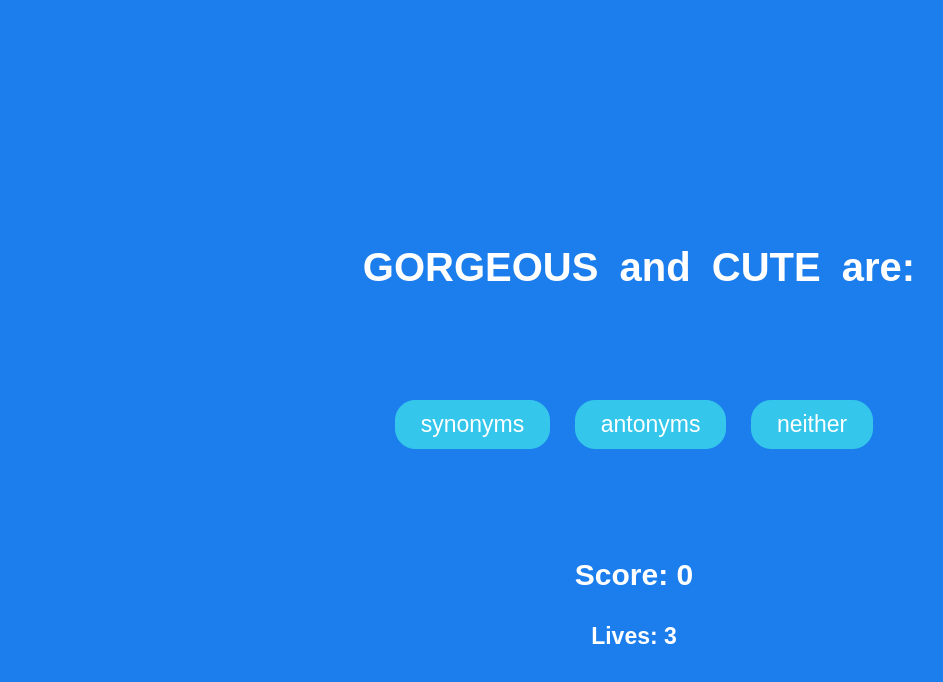
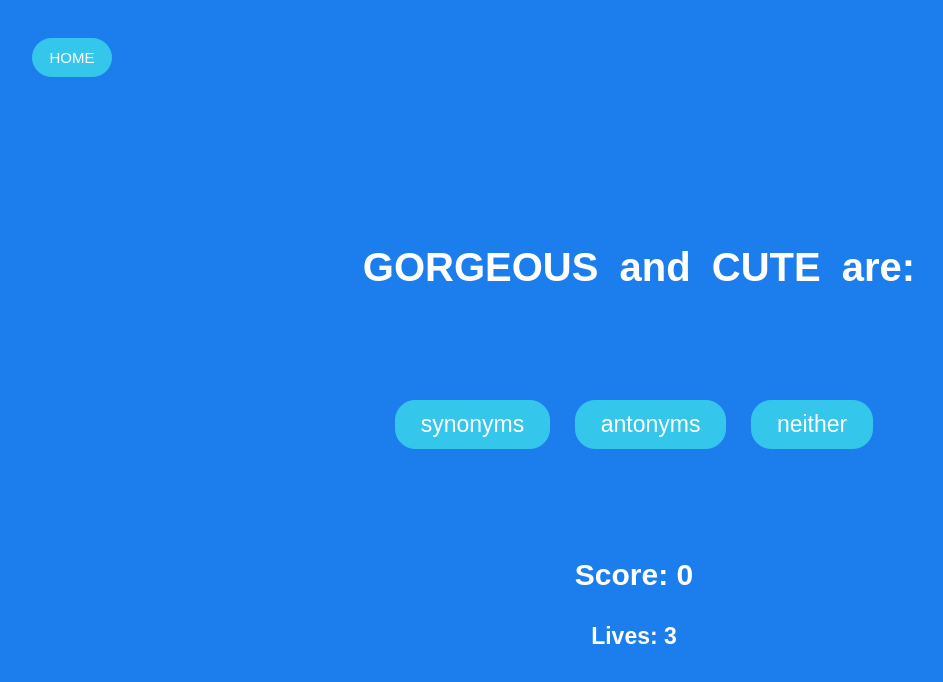
Before and after one commit to comp20BEAD/final-project, a plain HTML site: page game.html in a window 1280 px wide. Shown: the whole page, without its empty margins (6-949 px from the left). Drawn offline with nearby package versions, Linux system fonts and the light colour scheme; no server answers.

Commit message:
Update game.html

```diff
--- a/game.html
+++ b/game.html
@@ -140,9 +140,33 @@
         padding: auto;
         border-radius: 20px;
       }
+      .homeButton {
+        position: absolute;
+        background-color: #34c6eb;
+        border: solid 1px #34c6eb;
+        border-radius: 20px;
+        color: #FFF;
+        padding: 10px 10px;
+        text-align: center;
+        text-decoration: none;
+        width: 80px;
+        margin-left: 30px;
+        margin-top: 30px;
+        font-size: 15px;
+      }
+      .homeButton_hover:hover {
+        background: #2cb2d4;
+        border: solid 1px #2cb2d4;
+        border-radius: 20px;
+        color: #ebebeb;
+        outline: none;
+        cursor: pointer;
+      }
+
     </style>
   </head>
   <body>
+    <input class="homeButton homeButton_hover" type="button" value="HOME" id="home" onclick="window.location.href = 'index.html';">
     <div class="container" id="container">
     <div class="container2" id="container2">
       <h5 id="instruct"></h5>
```
